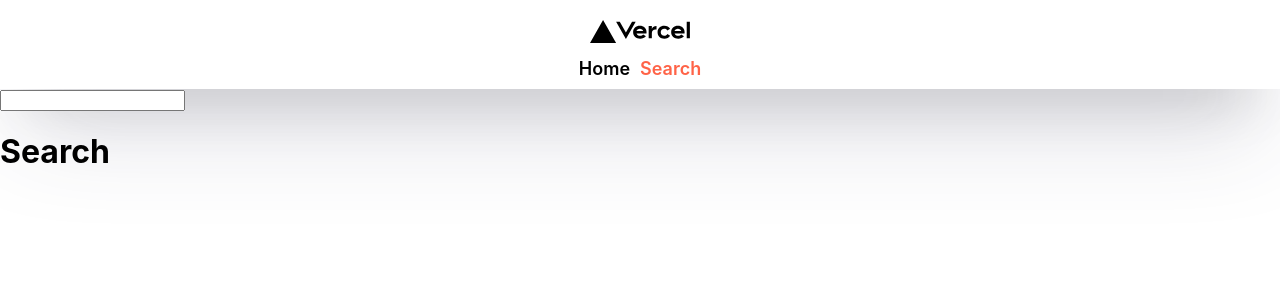
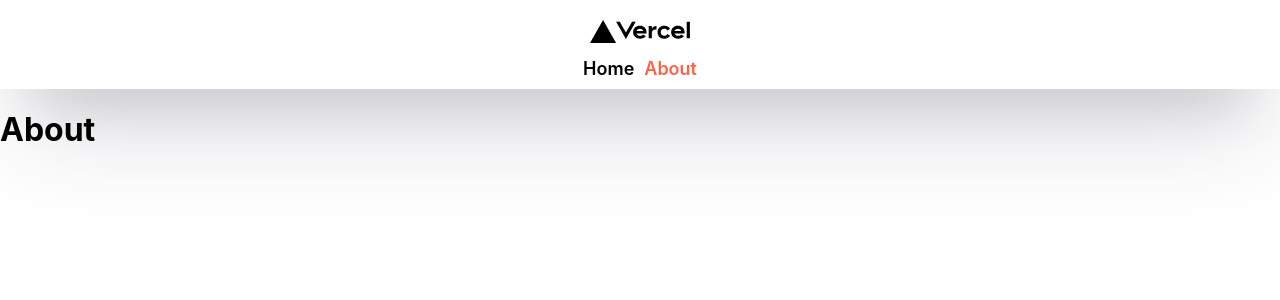
Before and after one commit to seungjin-le/next_type_project, a Next.js app: page /about in a window 1280 px wide. Shown: the top 300 px of the page. Built offline with nearby package versions, Linux system fonts and the light colour scheme.

Commit message:
불필요한 코드 삭제

```diff
--- a/components/NavBar.tsx
+++ b/components/NavBar.tsx
@@ -11,7 +11,7 @@ export default function NavBar() {
           <a className={router.pathname === '/' ? 'active' : ''}>Home</a>
         </Link>
         <Link href="/about">
-          <a className={router.pathname === '/about' ? 'active' : ''}>Search</a>
+          <a className={router.pathname === '/about' ? 'active' : ''}>About</a>
         </Link>
       </div>
       <style jsx>{`
--- a/next.config.js
+++ b/next.config.js
@@ -1,10 +1,4 @@
 /** @type {import('next').NextConfig} */
-
-const nextConfig = {
-  reactStrictMode: true,
-};
-
-//module.exports = nextConfig;
 
 const API_KEY = process.env.NEXT_API_KEY;
 
--- a/pages/about.tsx
+++ b/pages/about.tsx
@@ -4,8 +4,7 @@ export default function About() {
   return (
     <div>
       <Seo title={'About'} />
-      <input type="text" />
-      <h1>Search</h1>
+      <h1>About</h1>
     </div>
   );
 }
```
